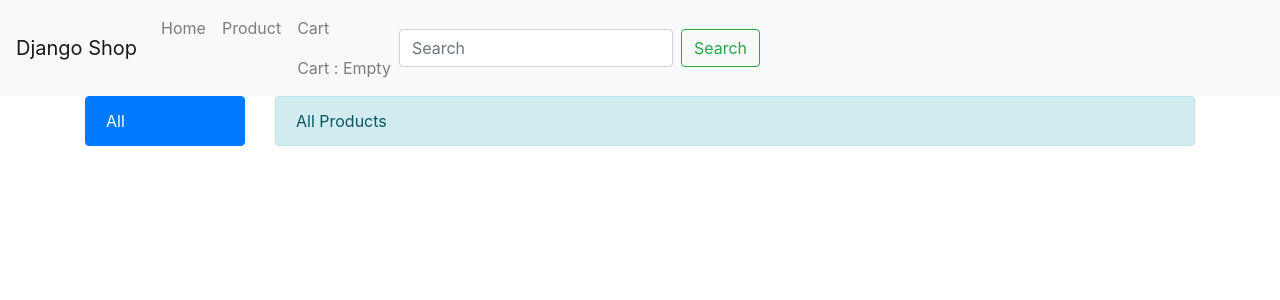
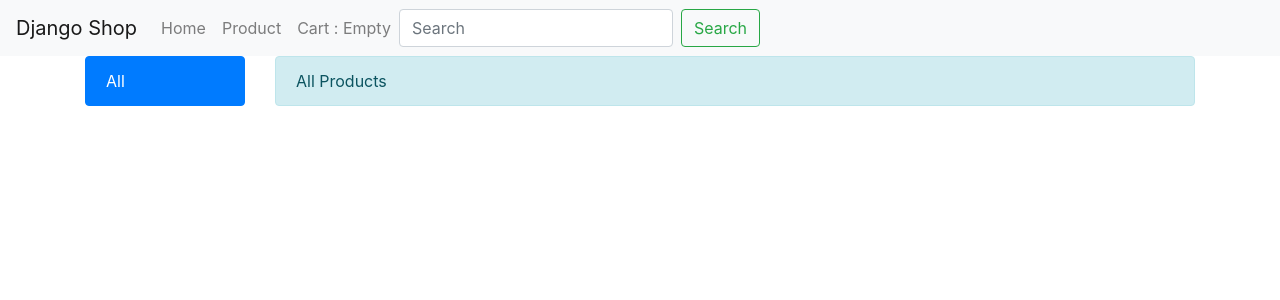
Before and after one commit to DevHoons/online_shop, a Django app: page / in a window 1280 px wide. Shown: the top 300 px of the page. Run offline with Django 3.2, Linux system fonts and the light colour scheme; data that the repository does not hold is empty; some libraries are stand-ins or nearby versions.

Commit message:
remove html tag

```diff
--- a/templates/base.html
+++ b/templates/base.html
@@ -28,7 +28,6 @@
         <a class="nav-link" href="{% url 'shop:product_all' %}">Product</a>
       </li>
       <li class="nav-item">
-        <a class="nav-link" href="">Cart
         <a class="nav-link" href="{% url 'cart:detail' %}">Cart
             {% if cart|length > 0 %}
                 ${{cart.get_product_total}} with {{cart|length}} items
```
